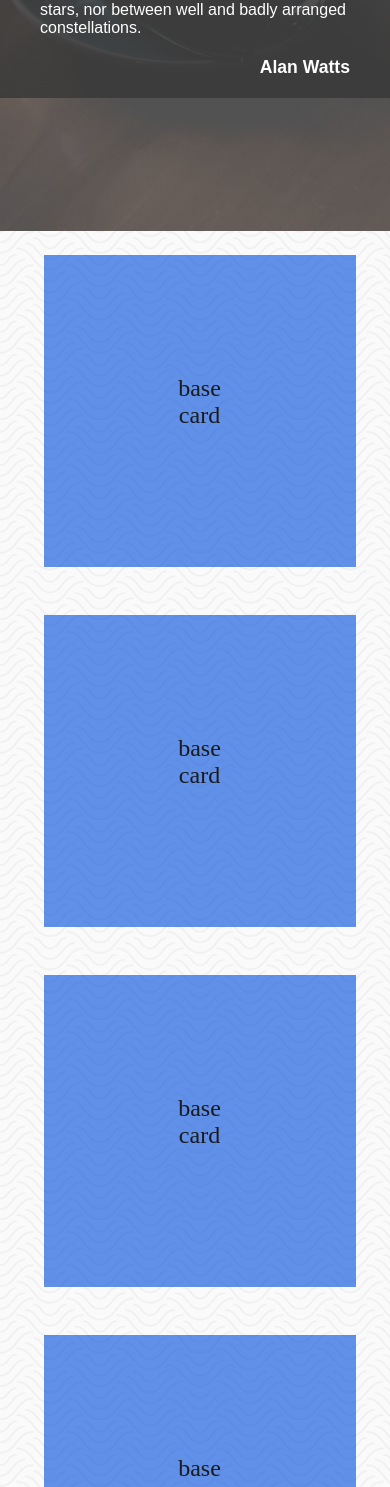
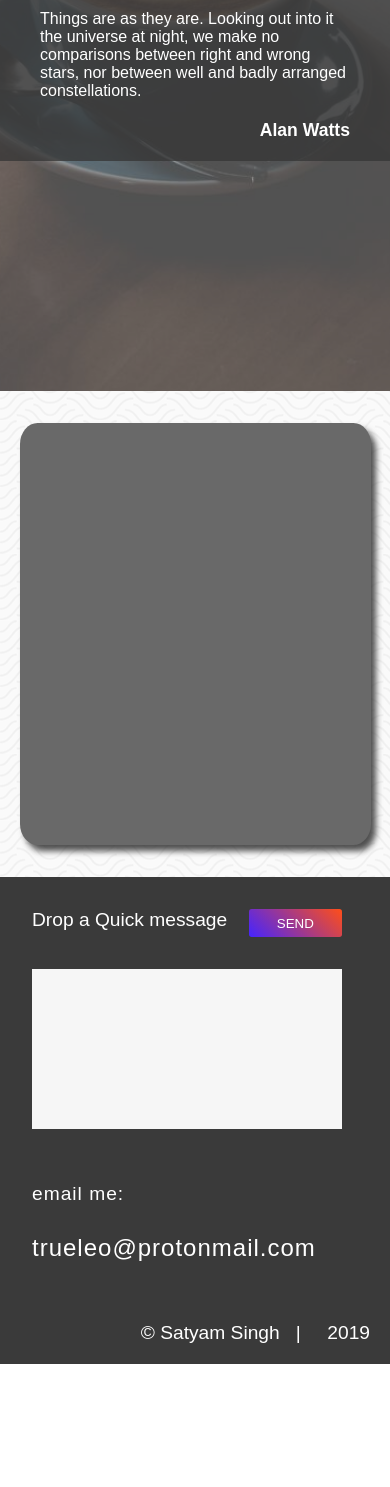
Before and after one commit to trueleo/trueleo.github.io, a plain HTML site: page index.html in a window 390 px wide. Shown: the part 513-2000 px from the top of the page. After the commit the page ends 1877 px from the top, so only its background shows below. Drawn offline with Linux system fonts and the light colour scheme; a script that the page names is missing; a web font is replaced by a local one.

Commit message:
Try to Fix mobile view

```diff
--- a/index.html
+++ b/index.html
@@ -77,42 +77,7 @@
     </div>
 </div>
 <div class="content">
-    <div class="card">
-        base card
-    </div>
-    <div class="card">
-        base card
-    </div>
-    <div class="card">
-        base card
-    </div>
-    <div class="card">
-        base card
-    </div>
-    <div class="card">
-        base card
-    </div>
-    <div class="card">
-        base card
-    </div>
-    <div class="card">
-        base card
-    </div>
-    <div class="card">
-        base card
-    </div>
-    <div class="card">
-        base card
-    </div>
-    <div class="card">
-        base card
-    </div>
-    <div class="card">
-        base card
-    </div>
-    <div class="card">
-        base card
-    </div>
+
 </div>
 <footer>
     <div class="contact-footer">
--- a/main.css
+++ b/main.css
@@ -290,23 +290,20 @@ nav {
 
 
 @media (max-width: 750px) {
+    .intro {
+        height: 100vh;
+        width: 100vw;
+    }
+
     .intro-shape {
         display: none;
     }
 
-    .intro-right {
-        width: 100%;
-    }
-
-    .intro-left {
+    .intro-left, .intro-right {
         overflow: unset;
-        width: 100%;
+        width: inherit;
         min-width: unset;
         max-width: unset;
-    }
-
-    .short-about {
-        margin-top: 5em;
     }
 
     .layer-profile {
@@ -325,12 +322,13 @@ nav {
     }
 
     .intro-left, .intro-right {
-        height: 46vh;
-        display: block;
+        position: relative;
+        height: 50vh;
+        display: inline-block;
     }
 
-    .intro-left {
-        height: 35vh;
+    .intro-right {
+        top: -4em;
     }
 
     .intro-wall {
@@ -369,20 +367,17 @@ nav {
 
 .content {
     width: 90%;
-    margin: 0 auto;
+    margin: 2rem auto;
+    background: #696969;
+    border-radius: 5%;
     text-align: center;
-}
-
-.card {
-    margin: 1em 1em 1em 1em;
-    display: inline-block;
-    font-family: 'Thasadith';
-    font-size: 24px;
-    height: 3em;
-    width: 3em;
-    padding: 5em;
-    background: #004ddd9c;
-    color: #1a1a1a;
+    height: 50vh;
+    filter: drop-shadow(5px 6px 3px #292929d0 );
+    -webkit-border-radius: 5%;
+    -moz-border-radius: 5%;
+    -ms-border-radius: 5%;
+    -o-border-radius: 5%;
+    -webkit-filter: drop-shadow(5px 6px 3px #292929d0 );
 }
 
 footer {
@@ -485,7 +480,21 @@ footer h3 {
     padding-right: 20px;
 }
 
-@media (max-width: 70em) {
+@media (max-width: 950px) {
+    .message-container h3 {
+        font-size: 1.2em;
+    }
+    #send {
+        width: 7em;
+        height: 2.1em;
+    }
+
+    .email-me h1 {
+        font-size: 1.5em;
+    }
+}
+
+@media (max-width: 750px) {
     .contact-footer {
         display: flex;
         justify-content: space-around;
```
